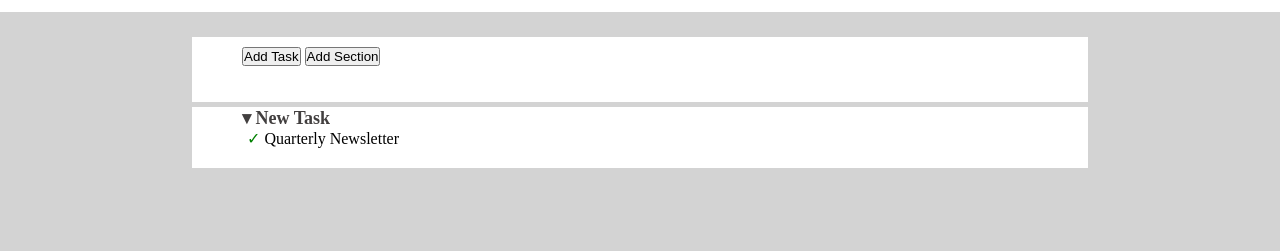
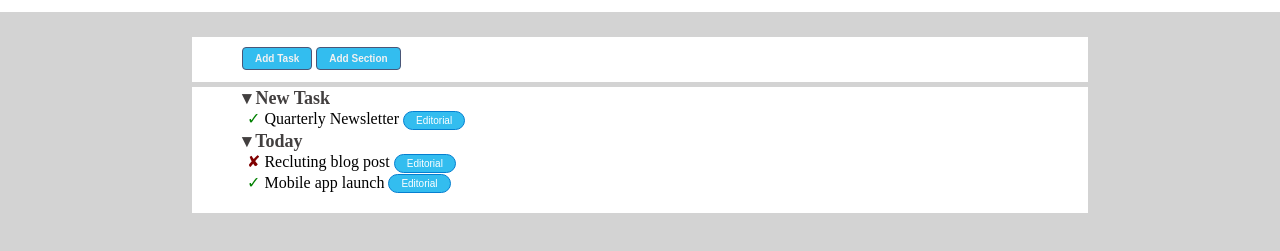
Before and after one commit to FrancescoSica16/html-css-toboolist, a plain HTML site: page index.html in a window 1280 px wide. Shown: the part 53-304 px from the top of the page. Drawn offline with Linux system fonts and the light colour scheme.

Commit message:
middle-upgrade

```diff
--- a/css/style.css
+++ b/css/style.css
@@ -12,6 +12,9 @@ header{
     background-color: white;
 }
 
+ul {
+    list-style: none;
+   }
 .container{
     width: 70%;
     padding-top: 10px;
@@ -29,7 +32,7 @@ header{
 }
 
 .button-section{
-    height: 60px;
+    height: 40px;
     border-bottom: 5px solid  lightgray;
 }
 
@@ -49,15 +52,48 @@ header{
 
 }
 
-.task:before{
+#check.task:before{
     content: "\2713";
     color: green;
     padding-left: 5px;
 }
 
-.activity{
+#uncheck.task:before{
+    content: "\2718";
+    color: rgb(128, 0, 0);
+    padding-left: 5px;
+}
+.add-button{
+    background-color:#33bdef;
+    border-radius:4px;
+    border:1px solid #4a5677;
+    display:inline-block;
+    cursor:pointer;
+    color:#f1f1f1;
+    font-family:Arial;
+    font-size:10px;
+    font-weight: bold;
+    padding:5px 12px;
+    text-decoration:none;
+    vertical-align: middle;
+}
 
+
+#editorial{
+    background-color:#33bdef;
+    border-radius:12px;
+    border:1px solid #057fd0;
+    display:inline-block;
+    cursor:pointer;
+    color:#ffffff;
+    font-family:Arial;
+    font-size:10px;
+    padding:3px 12px;
+    text-decoration:none;
+    vertical-align: middle;
 }
+
+
 #check
 
 #uncheck
--- a/index.html
+++ b/index.html
@@ -22,10 +22,27 @@
 
             <section class="new-task padding50">
                 <div class="task-type"> New Task</div>
-                <div id="Check" class="task"> Quarterly Newsletter
-                    <span id="editorial" class="activity"></span>
-                </div>
-
+                <ul>
+                    <li>
+                        <div id="check" class="task"> Quarterly Newsletter
+                            <button id="editorial">Editorial</button>
+                        </div>
+                    </li>
+                </ul>
+            <section class="today">
+                <div class="task-type"> Today</div>
+                <ul>
+                    <li>
+                        <div id="uncheck" class="task"> Recluting blog post
+                            <button id="editorial">Editorial</button>
+                        </div>
+                    </li>
+                    <li>
+                        <div id="check" class="task"> Mobile app launch
+                            <button id="editorial">Editorial</button>
+                        </div>
+                    </li>
+                </ul>
 
             </section>
 
```
